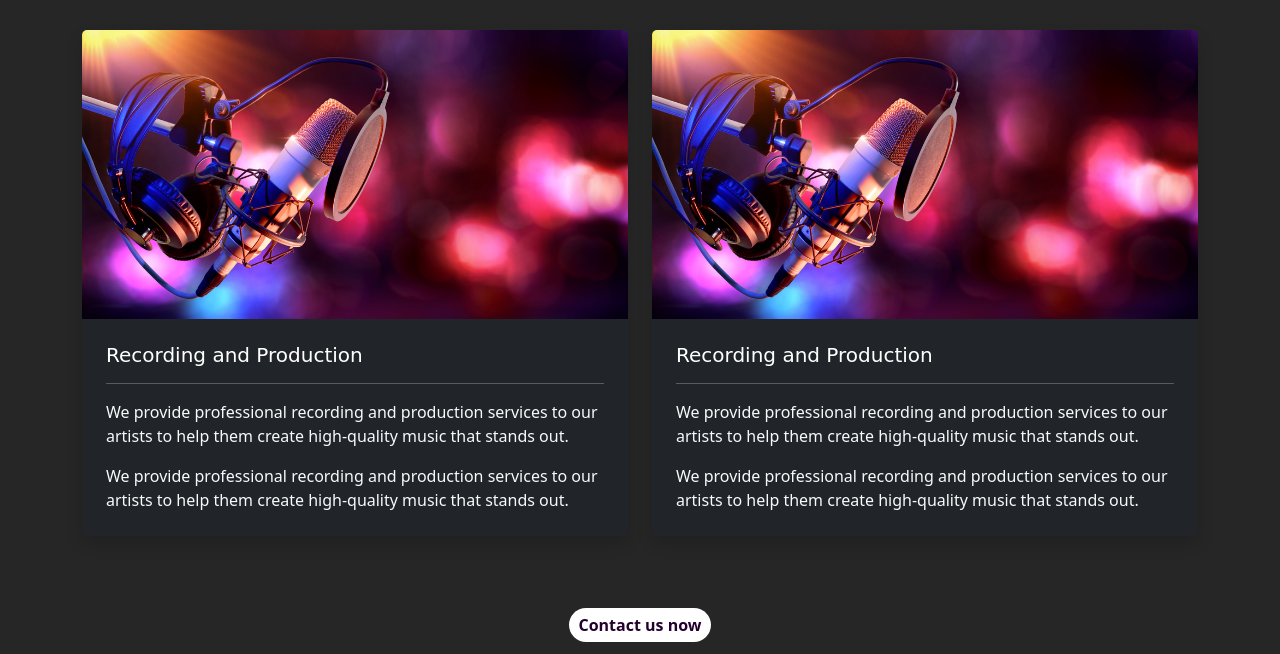
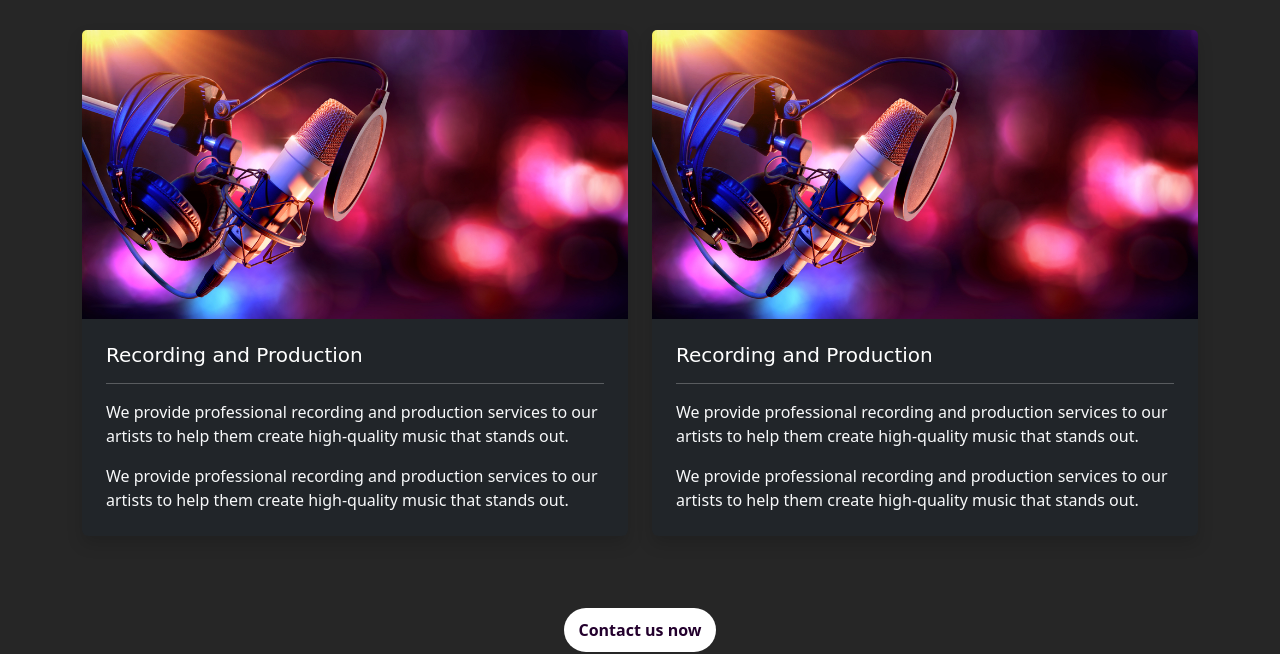
Before and after one commit to Beaskyy/rahx, a plain HTML site: page record-and-production.html in a window 1280 px wide. Shown: the part 152-806 px from the top of the page. Drawn offline with nearby package versions, Linux system fonts and the light colour scheme; a web font is replaced by a local one.

Commit message:
new commit

```diff
--- a/styles.css
+++ b/styles.css
@@ -158,8 +158,8 @@ textarea {
   background-color: white;
   color: #23002d;
   font-weight: 600;
-  padding: 5px 10px;
-  border-radius: 20px !important;
+  padding: 10px 15px;
+  border-radius: 40px !important;
   text-decoration: none;
   transition: 500ms all ease;
 }
```
